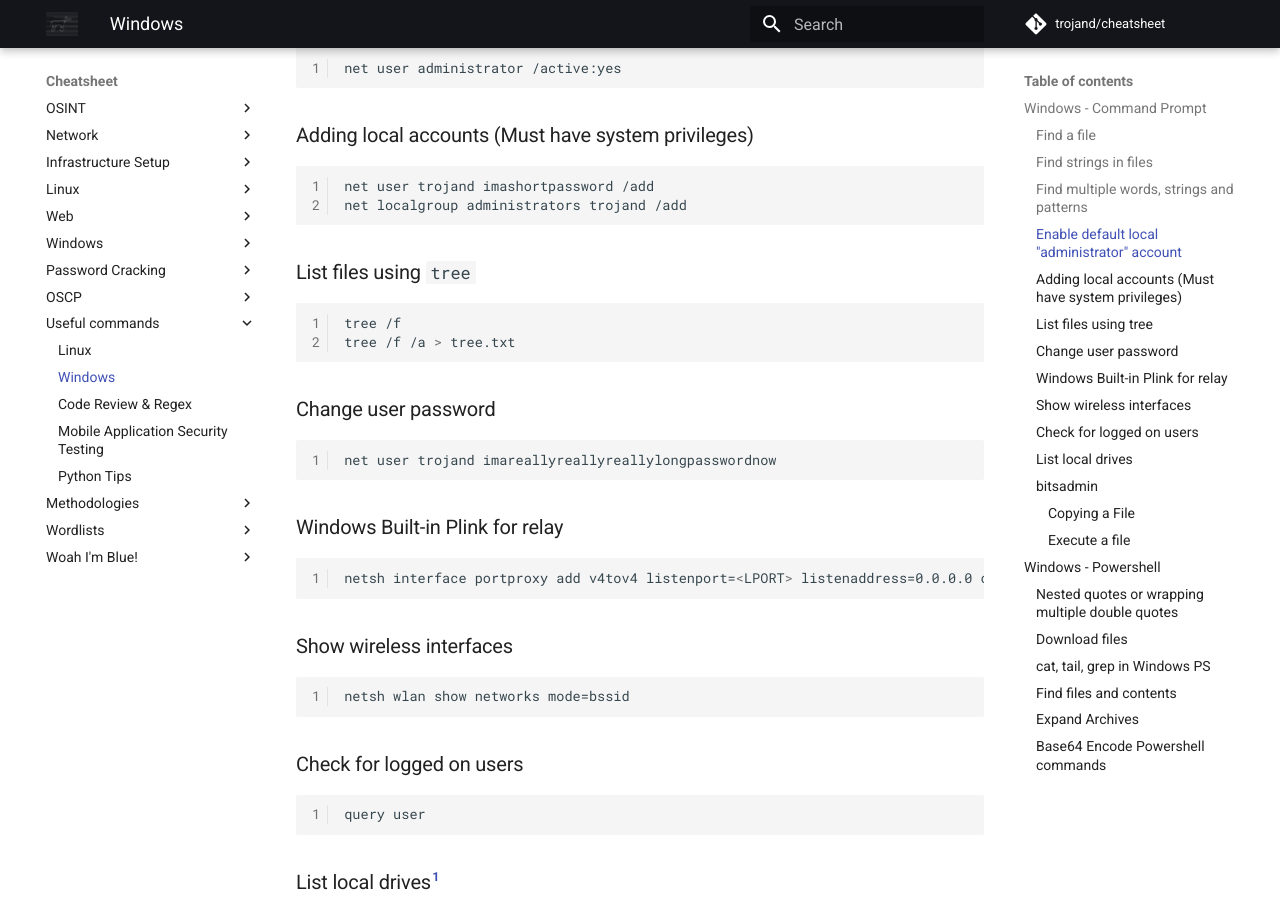
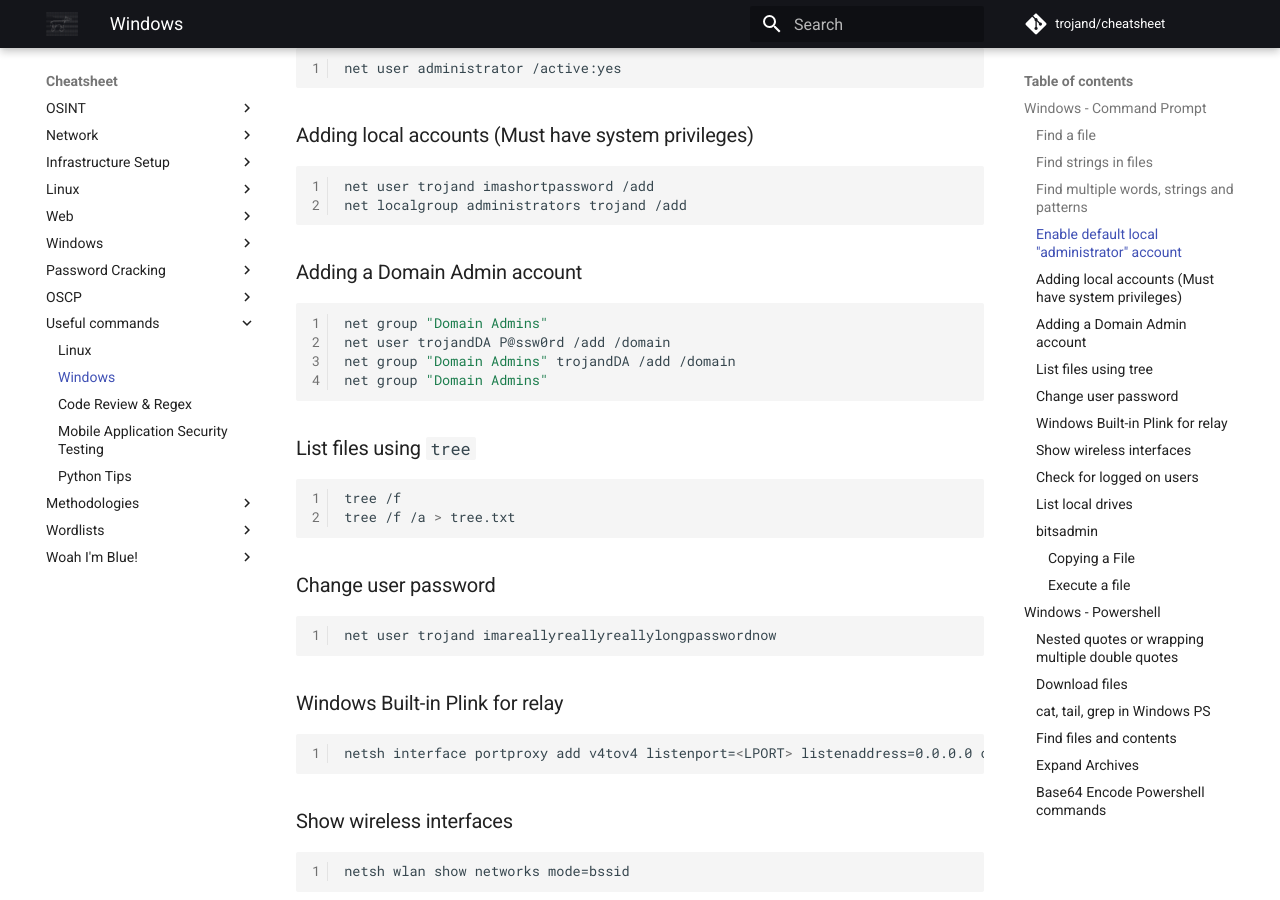
Before and after one commit to trojand/cheatsheet, an MkDocs documentation site: the page built from docs/Useful_Commands/Windows.md, in a window 1280 px wide and 900 px high, scrolled down 640 px. Built offline with MkDocs 1.6.1 and Material for MkDocs 9.7.7, drawn with Linux system fonts in a browser that asks for light colours; comment, search, counter and statistics services are not loaded.

Commit message:
Update Windows.md

````diff
--- a/docs/Useful_Commands/Windows.md
+++ b/docs/Useful_Commands/Windows.md
@@ -27,6 +27,14 @@ net user administrator /active:yes
 ```batch
 net user trojand imashortpassword /add
 net localgroup administrators trojand /add
+```
+
+### Adding a Domain Admin account
+```batch
+net group "Domain Admins"
+net user trojandDA P@ssw0rd /add /domain
+net group "Domain Admins" trojandDA /add /domain
+net group "Domain Admins"
 ```
 
 ### List files using `#!bash tree`
````
